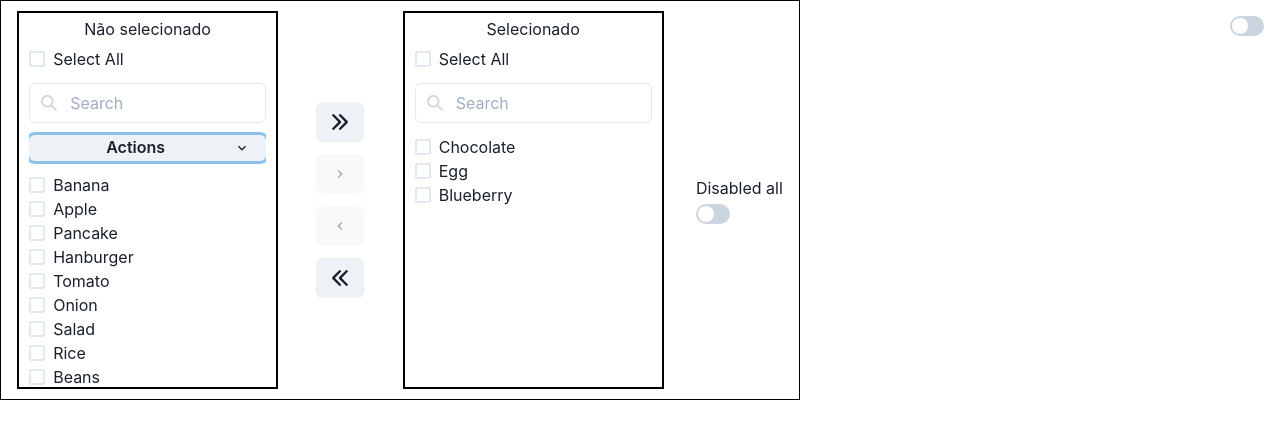
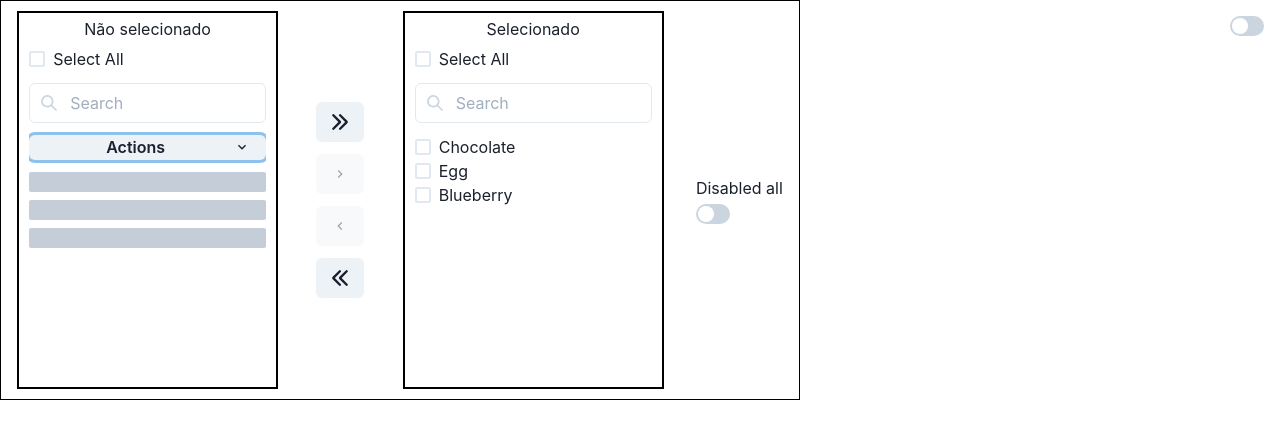
Before and after one commit to guilhermevperes/chakra-transfer, a React (Vite) app: page / in a window 1280 px wide. Shown: the top 438 px of the page. Built offline with nearby package versions, Linux system fonts and the light colour scheme.

Commit message:
Loading state

```diff
--- a/src/components/transfer-box/TransferBox.tsx
+++ b/src/components/transfer-box/TransferBox.tsx
@@ -10,6 +10,7 @@ import {
   MenuButton,
   MenuItem,
   MenuList,
+  Skeleton,
   Stack,
   Text,
 } from "@chakra-ui/react";
@@ -24,6 +25,7 @@ export type Props = {
   filter?: boolean;
   paginated?: boolean;
   extraActions?: boolean;
+  isLoading?: boolean;
 };
 
 const TransferBox: React.FC<Props> = ({
@@ -34,6 +36,7 @@ const TransferBox: React.FC<Props> = ({
   filter,
   paginated,
   extraActions,
+  isLoading,
 }) => {
   const [dataToRender, setDataToRender] = useState<BaseData[]>([]);
   const [renderedItems, setRenderedItems] = useState<BaseData[]>([]);
@@ -54,28 +57,6 @@ const TransferBox: React.FC<Props> = ({
     const index = ids.indexOf(item.id);
     newData[index].checked = e.target.checked;
     setData(newData);
-  };
-
-  const renderItems = () => {
-    const itemsToTransfer: BaseData[] = dataToRender.filter((item: BaseData) =>
-      transfered ? item.transfered : !item.transfered
-    );
-
-    return itemsToTransfer.map((item: BaseData, i) => (
-      <Box
-        key={i}
-        // ref={getItemRef}
-      >
-        <Checkbox
-          defaultIsChecked={item.checked}
-          isChecked={item.checked}
-          onChange={(e) => handleState(e, item, i)}
-          disabled={item.disabled}
-        >
-          {item.label}
-        </Checkbox>
-      </Box>
-    ));
   };
 
   const filterData = (name: string) => {
@@ -129,6 +110,38 @@ const TransferBox: React.FC<Props> = ({
     });
 
     setDataToRender(newData);
+  };
+
+  const renderItems = () => {
+    const itemsToTransfer: BaseData[] = dataToRender.filter((item: BaseData) =>
+      transfered ? item.transfered : !item.transfered
+    );
+
+    return itemsToTransfer.map((item: BaseData, i) => (
+      <Box
+        key={i}
+        // ref={getItemRef}
+      >
+        <Checkbox
+          defaultIsChecked={item.checked}
+          isChecked={item.checked}
+          onChange={(e) => handleState(e, item, i)}
+          disabled={item.disabled}
+        >
+          {item.label}
+        </Checkbox>
+      </Box>
+    ));
+  };
+
+  const renderSkeleton = () => {
+    return (
+      <Stack w="100%">
+        <Skeleton height="20px" />
+        <Skeleton height="20px" />
+        <Skeleton height="20px" />
+      </Stack>
+    );
   };
 
   const renderInput = () => {
@@ -204,7 +217,9 @@ const TransferBox: React.FC<Props> = ({
               alignItems="flex-start"
               // ref={getListRef}
             >
-              {renderedItems.length > 0 ? (
+              {isLoading ? (
+                renderSkeleton()
+              ) : renderedItems.length > 0 ? (
                 renderItems()
               ) : (
                 <Text>Empty State</Text>
--- a/src/components/transfer/Transfer.tsx
+++ b/src/components/transfer/Transfer.tsx
@@ -89,6 +89,7 @@ const Transfer: React.FC<Props> = ({ data, setData, title1, title2, maxW }) => {
         setData={setData}
         filter
         extraActions
+        isLoading
       ></TransferBox>
       <Box display="flex" flexDirection="column">
         <Button m="6px" onClick={() => handleTransfer(true, true)}>
```
